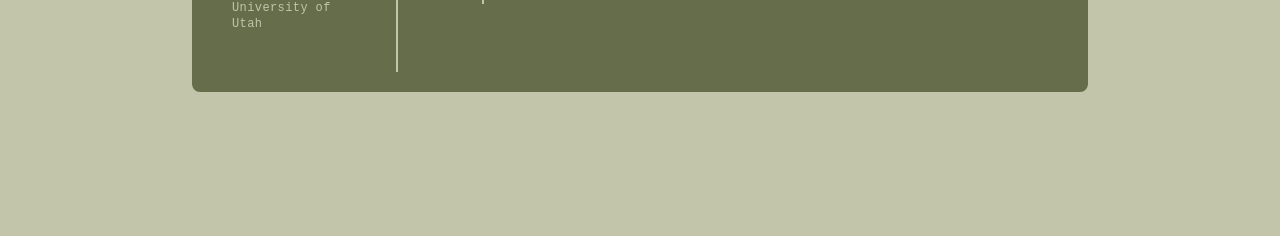
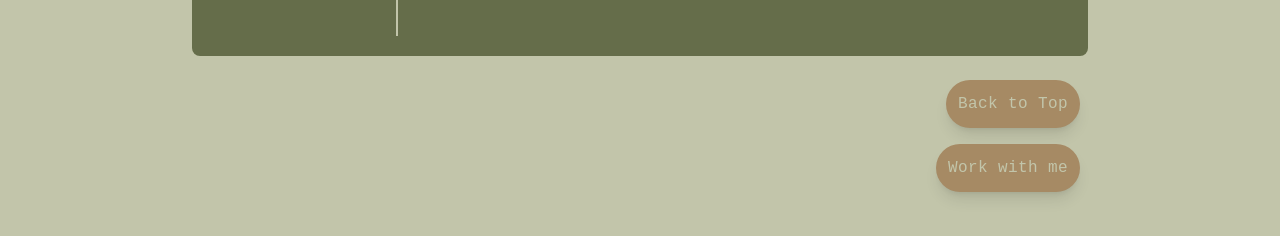
Before and after one commit to augustcolonna/portfolio-website, a Nuxt app: page / in a window 1280 px wide. Shown: the part 2240-2476 px from the top of the page. Before the commit the page ends 2416 px from the top, so only its background shows below. Built offline with nearby package versions, Linux system fonts and the light colour scheme.

Commit message:
added scroll to top and contact me at bottom of site

```diff
--- a/pages/index.vue
+++ b/pages/index.vue
@@ -69,12 +69,18 @@
       itemToShow.value = experience[0];
     }
   };
+
+  const scrollToTop = () => {
+    window.scrollTo({ top: 0, behavior: 'smooth' });
+  };
 </script>
 
 <template>
   <div class="h-full">
     <main>
-      <section class="px-12 md:px-16 lg:px-48 xl:px-60 py-12 fade-in xl:min-h-screen flex flex-col items-center">
+      <section
+        class="px-12 md:px-16 lg:px-48 xl:px-56 py-12 fade-in xl:min-h-screen flex flex-col items-center justify-center"
+      >
         <div class="flex flex-col xl:flex-row items-center bg-accent rounded-xl py-4 px-4">
           <img
             class="h-30 w-30 md:h-60 md:w-60 lg:h-80 lg:w-80 xl:h-96 xl:w-96 bg-primary transition-transform duration-300 hover:scale-105 rounded-bl-full rounded-br-full rounded-tr-full"
@@ -173,6 +179,20 @@
             />
           </div>
         </div>
+        <div class="flex flex-col items-end justify-end w-full mt-4">
+          <button
+            @click="scrollToTop"
+            class="bg-light text-primary p-3 m-2 rounded-full shadow-lg hover:bg-secondary transition duration-300"
+          >
+            Back to Top
+          </button>
+          <NuxtLink
+            to="/contact"
+            class="bg-light text-primary p-3 m-2 rounded-full shadow-lg hover:bg-secondary transition duration-300 text-center"
+          >
+            Work with me
+          </NuxtLink>
+        </div>
       </section>
     </main>
   </div>
```
